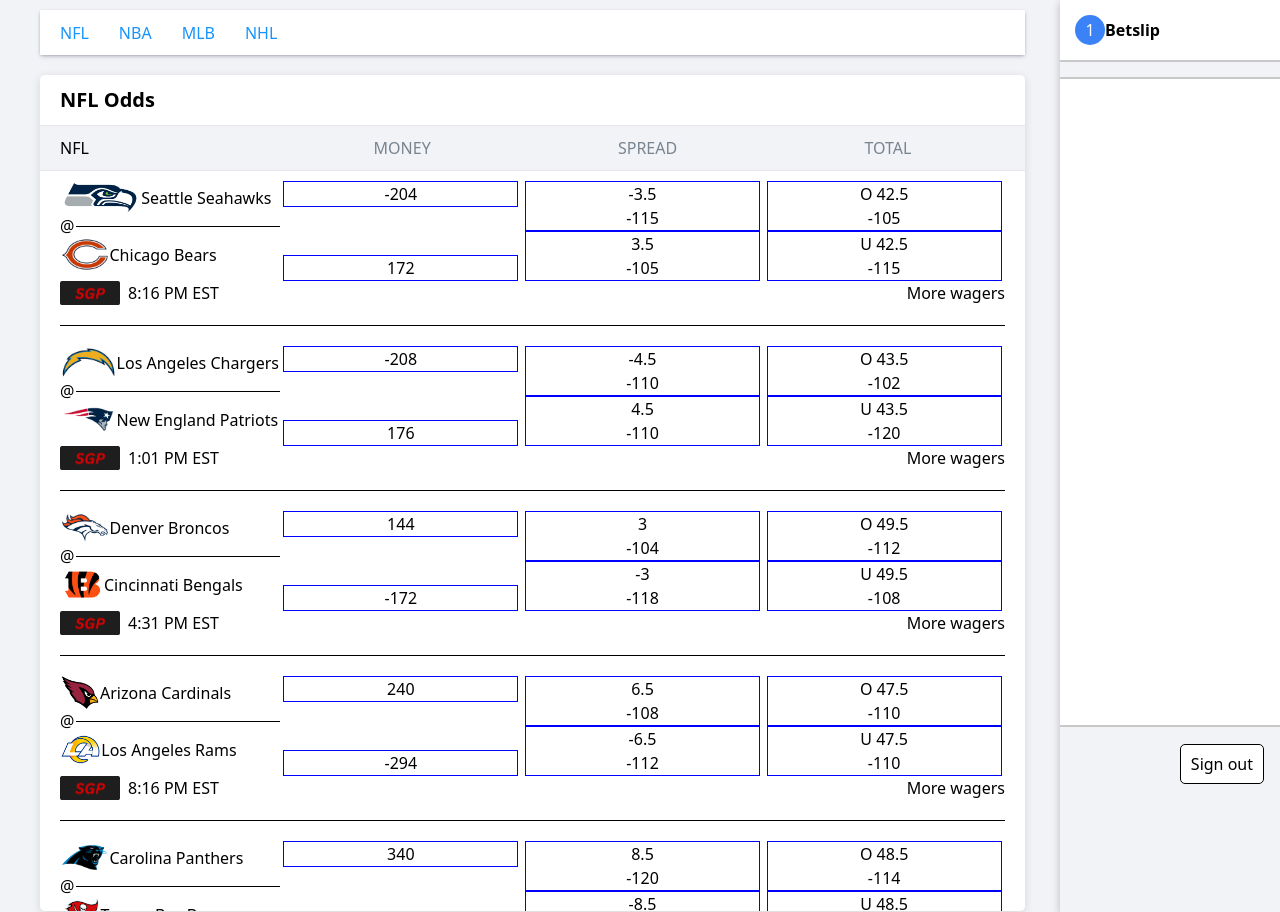
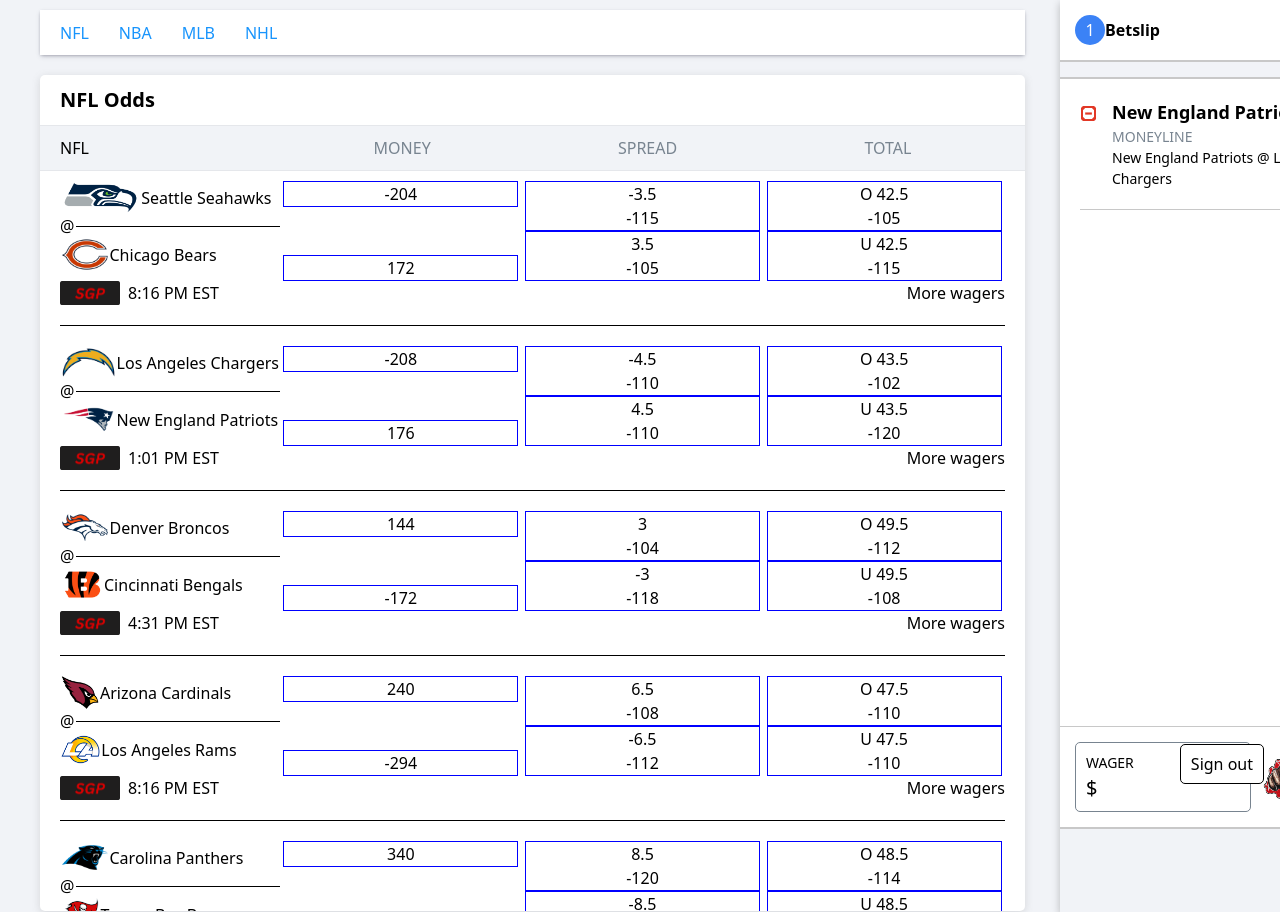
Before and after one commit to sephhhh/betaku-sportsbook, a Next.js app: page /dashboard in a window 1280 px wide. Both pictures are taken after a click on the button "176". Built offline with nearby package versions, Linux system fonts and the light colour scheme.

Commit message:
user is able to add their selections to the betslip

```diff
--- a/src/app/dashboard/page.js
+++ b/src/app/dashboard/page.js
@@ -8,41 +8,51 @@
 import gameData from "../../../game.json";
 
 function createItem(game, market, outcome) {
-  const homeTeam = game.home_team;
-  const awayTeam = game.away_team;
+  const homeTeam = game.homeTeam;
+  const awayTeam = game.awayTeam;
   const odds = convertDecimalToAmerican(outcome.price)
   const type = market.key;
   const commence_time = formatToEST(game.commenceTime);
 
-  return (
-    <main>
-      {homeTeam}
-    </main>
-  )
+  if (type === 'h2h') {
+    return (
+      <div className="grid grid-cols-[17px_1fr] gap-[15px] pt-[20px] pb-[20px] border-b border-solid border-[#c8c8c8]">
+        <button className="flex items-start pt-[6px] h-[17px] w-auto">
+            <img src="delete.png" alt="Delete" className="h-[17px] w-auto"/>
+        </button>
+        <div className="flex flex-col w-[100%] box-border">
+          <div className="flex justify-between items-center">
+            <div className="text-[18px] font-semibold">{outcome.name}</div>
+            <div className="font-bold">{odds}</div>
+          </div>
+          <div className="text-[14px] text-[#788490]">MONEYLINE</div>
+          <div className="flex justify-between">
+            <div className="text-[14px]">{homeTeam} @ {awayTeam}</div>
+            <div className="text-[14px] text-[#788490]">{commence_time}</div>
+          </div>
+        </div>
+      </div>
+    )
+  } else if (type === 'spreads') {
+      return type;
+  }
+  return type;
 }
 
-function createGameFromJson(betSlipRef, setCount, count) {
+function createGameFromJson(setBetItems, betItems, setCount, count) {
   const [games, setGames] = useState([]);
-  const [items, setItems] = useState([]);
   const betButton = useRef(null);
 
   const handleBetButton = (game, market, outcome) => (e) => {
     e.preventDefault();
-    function createItem(game, market, outcome) {
-      const homeTeam = game.home_team;
-      const awayTeam = game.away_team;
-      const odds = convertDecimalToAmerican(outcome.price);
-      const type = market.key;
-      const commence_time = formatToEST(game.commenceTime);
+    const item = createItem(game, market, outcome);
 
-      // Create a new item object
-      const newItem = { homeTeam, awayTeam, odds, type, commence_time };
-
-      // Add the new item to the list
-      setItems(prevItems => [...prevItems, newItem]);
-    }
-
-    setCount(count + 1);
+    const marketDiv = document.createElement('div');
+    const gameDiv = document.createElement('div');
+    marketDiv.textContent = JSON.stringify(market);
+    gameDiv.textContent = JSON.stringify(game.commenceTime);
+    setBetItems([...betItems, <div key={betItems.length}>{createItem(game, market, outcome)}</div>]);
+    setCount(count + 1)
   }
 
   useEffect(() => {
@@ -192,6 +202,7 @@
   const betSlipRef = useRef(null);
   const slipCountRef = useRef(null);
   const [count, setCount] = useState(0);
+  const [betItems, setBetItems] = useState([]);
 
   const handleSignoutClick = (e) => {
     e.preventDefault();
@@ -218,17 +229,38 @@
           </div>
           <hr></hr>
           <div className="overflow-auto min-h-[500px] max-h-[740px] pl-[20px] pr-[20px] pt-[10px] pb-[10px] hide-scrollbar">
-            {createGameFromJson(betSlipRef, setCount, count)}
+            {createGameFromJson(setBetItems, betItems, setCount, count)}
           </div>
         </div>
       </div>
 
-      <div className="flex flex-col min-w-[400px] w-[450px] h-[912px] shadow-[rgba(0,0,0,0.24)_0px_3px_8px]">
+      <div className="flex flex-col min-w-[425px] w-[475px] h-[912px] shadow-[rgba(0,0,0,0.24)_0px_3px_8px]">
         <div className="flex items-center border-b-2 border-b-solid border-b-[#c8c8c8] p-[15px] bg-[#fff] mb-[15px]">
           <div ref={slipCountRef} className="w-[30px] h-[30px] bg-blue-500 text-white flex items-center justify-center rounded-full">{count}</div>
           <p className="flex align-center font-semibold">Betslip</p>
         </div>
-        <div ref={betSlipRef} className="overflow-auto h-[650px] border-t-2 border-b-2 border-solid border-[#c8c8c8] p-[15px] bg-[#fff]"></div>
+        <div ref={betSlipRef} className="overflow-auto h-[650px] border-t-2 border-b border-solid border-[#c8c8c8] pl-[20px] pr-[20px] bg-[#fff]">
+          {betItems}
+        </div>
+        <div className="flex justify-between bg-[#fff] p-[15px] border-b-2 border-solid border-[#c8c8c8]">
+          <div className="flex flex-col justify-center border border-solid border-[#788490] rounded-[5px] w-[200px] h-[70px] pl-[10px] ">
+            <label htmlFor="wager" className="text-[14px]">WAGER</label>
+            <div className="flex items-center gap-[3px]">
+              <div className="text-[20px]">$</div>
+              <input type="text" id="wager" name="wager" className="text-[20px] w-[150px] h-[20px] focus:outline-none"/>
+            </div>
+          </div>
+
+          <img src="./fist.png" alt="fist" className="h-[70px] w-auto"/>
+
+          <div className="flex flex-col justify-center border border-solid border-[#788490] rounded-[5px] w-[200px] h-[70px] pl-[10px]">
+            <label htmlFor="toWin" className="text-[14px]">TO WIN</label>
+            <div className="flex items-center">
+              <div>$</div>
+              <input type="text" id="toWin" name="toWin" className="w-[150px] h-[18px] focus:outline-none"/>
+            </div>
+          </div>
+        </div>
 
 
         <button
--- a/src/app/globals.css
+++ b/src/app/globals.css
@@ -9,7 +9,7 @@
 html, body, main {
   width: 100%;
   min-width: 100vw;
-  overflow-x: hidden;
+  overflow: hidden;
 }
 
 /* Add this to your global CSS file or the relevant style file */
```
Also changed, not shown: public/delete.png (added), public/fist.png (added).
